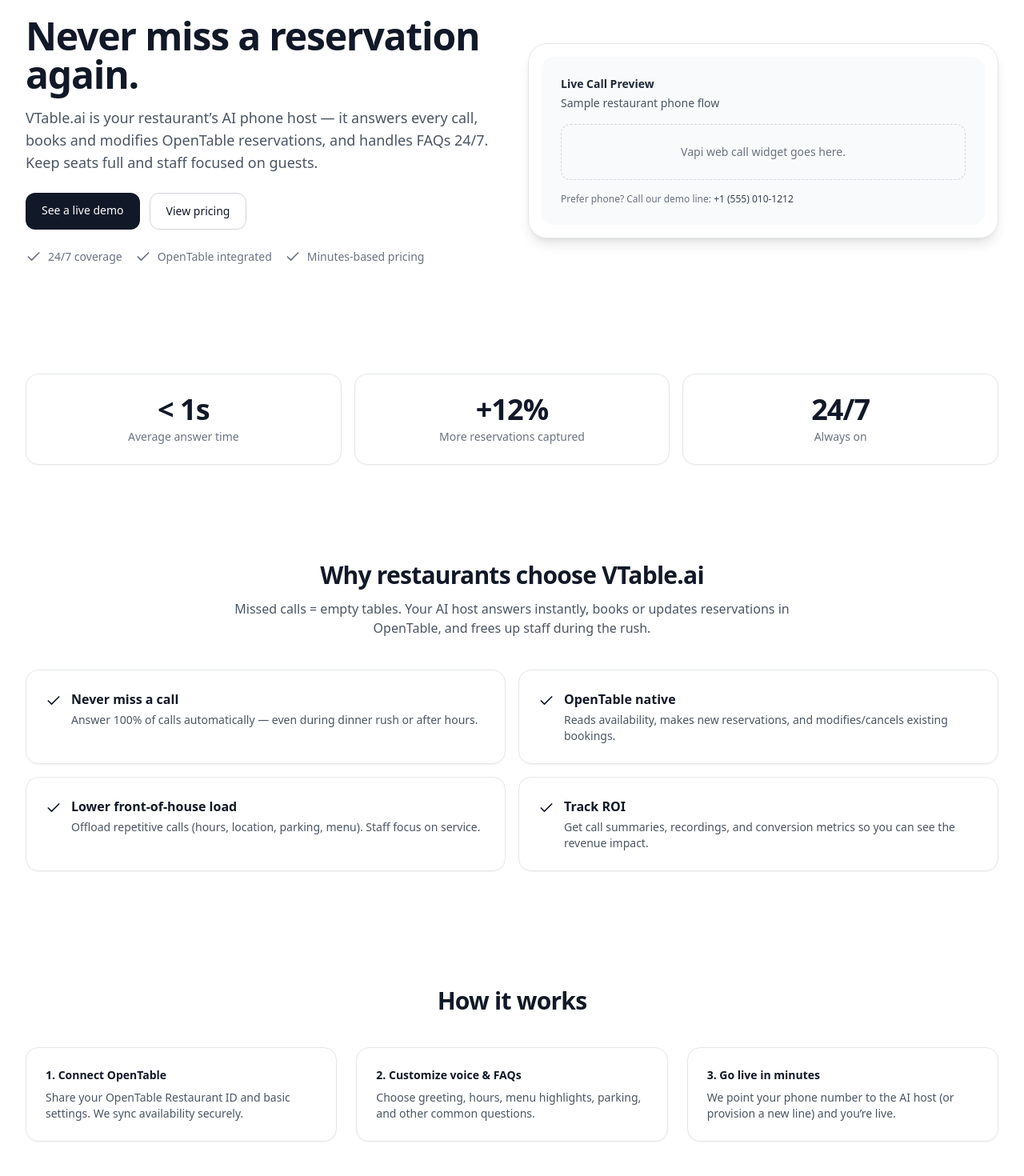
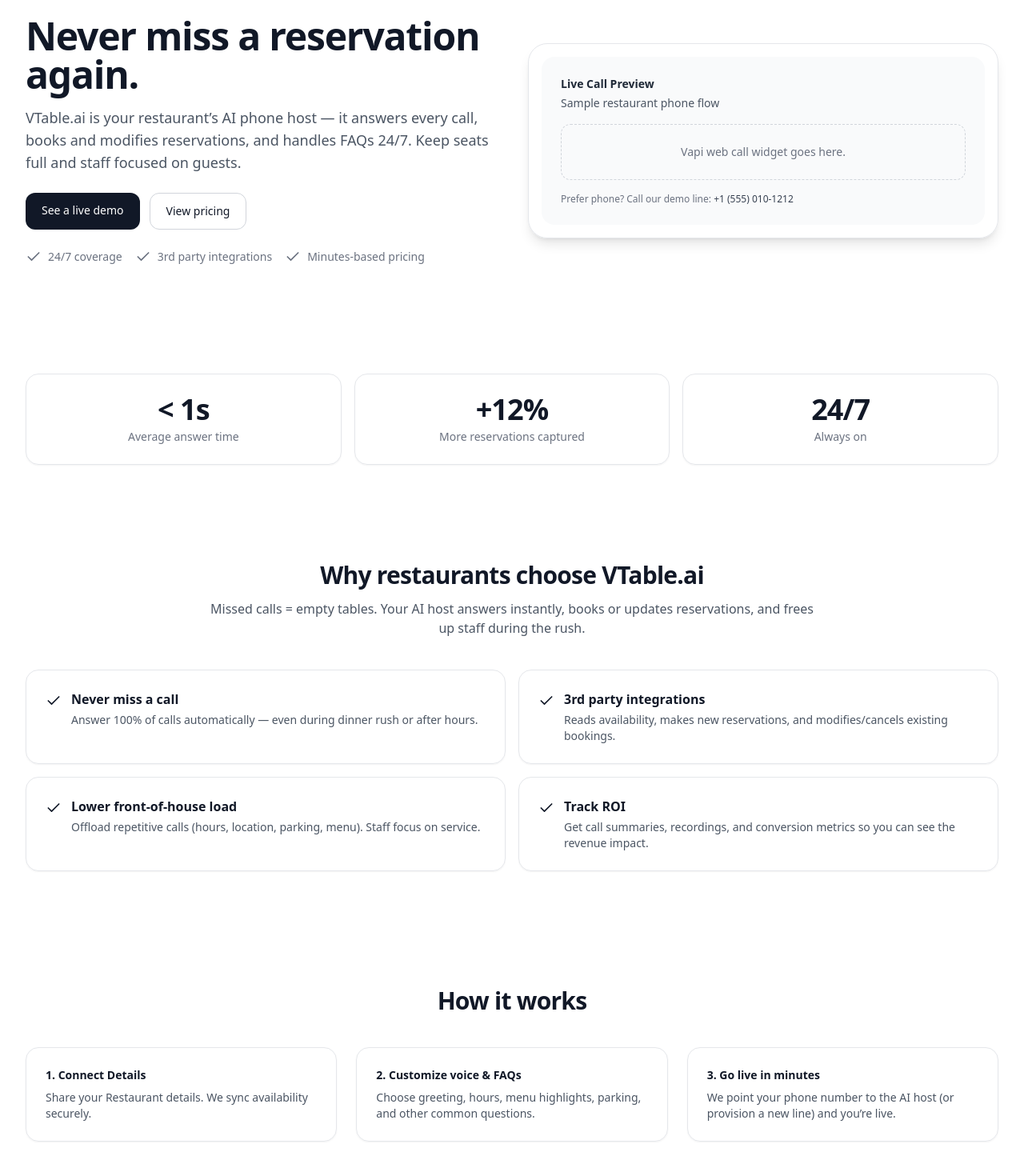
Before and after one commit to ryanrauch/restaurant-ai-landing, a React (Create React App) app: page / in a window 1280 px wide. Shown: the part 140-1610 px from the top of the page at 80% size. Built offline with nearby package versions, Linux system fonts and the light colour scheme.

Commit message:
remove opentable

```diff
--- a/src/LandingPage.jsx
+++ b/src/LandingPage.jsx
@@ -5,7 +5,7 @@
  *
  * What this includes:
  * - Sticky nav, hero, social proof, value props, how-it-works, features, analytics snapshot, pricing, live demo CTA, FAQ, footer
- * - Clear messaging for a Vapi-based phone agent integrated with OpenTable
+ * - Clear messaging for a Vapi-based phone agent integrated with [3rd party vendors]
  * - Placeholder hooks for: Vapi demo widget, Calendly/booking, and contact links
  *
  * How to use:
@@ -106,7 +106,7 @@
             applicationCategory: "BusinessApplication",
             operatingSystem: "Web",
             description:
-              "AI phone agent that answers calls, books and modifies OpenTable reservations, and handles FAQs 24/7.",
+              "AI phone agent that answers calls, books and modifies reservations, and handles FAQs 24/7.",
             offers: {
               "@type": "AggregateOffer",
               lowPrice: 99,
@@ -142,7 +142,7 @@
           </h1>
           <p className="mt-4 text-lg text-gray-600">
             {BRAND_NAME} is your restaurant’s AI phone host — it answers every call, books
-            and modifies OpenTable reservations, and handles FAQs 24/7. Keep seats full
+            and modifies reservations, and handles FAQs 24/7. Keep seats full
             and staff focused on guests.
           </p>
           <div className="mt-6 flex flex-wrap gap-3">
@@ -155,7 +155,7 @@
           </div>
           <div className="mt-6 flex items-center gap-4 text-sm text-gray-500">
             <div className="flex items-center gap-2"><Check /> 24/7 coverage</div>
-            <div className="flex items-center gap-2"><Check /> OpenTable integrated</div>
+            <div className="flex items-center gap-2"><Check /> 3rd party integrations</div>
             <div className="flex items-center gap-2"><Check /> Minutes-based pricing</div>
           </div>
         </div>
@@ -191,7 +191,7 @@
           <h2 className="text-3xl font-semibold tracking-tight">Why restaurants choose {BRAND_NAME}</h2>
           <p className="mt-3 text-gray-600">
             Missed calls = empty tables. Your AI host answers instantly, books or updates
-            reservations in OpenTable, and frees up staff during the rush.
+            reservations, and frees up staff during the rush.
           </p>
         </div>
         <div className="mt-10 grid grid-cols-1 gap-4 md:grid-cols-2">
@@ -200,7 +200,7 @@
             desc="Answer 100% of calls automatically — even during dinner rush or after hours."
           />
           <Feature
-            title="OpenTable native"
+            title="3rd party integrations"
             desc="Reads availability, makes new reservations, and modifies/cancels existing bookings."
           />
           <Feature
@@ -221,9 +221,9 @@
         </div>
         <div className="mt-10 grid grid-cols-1 gap-6 lg:grid-cols-3">
           <div className="rounded-2xl border border-gray-200 p-6 shadow-sm">
-            <div className="text-sm font-semibold">1. Connect OpenTable</div>
+            <div className="text-sm font-semibold">1. Connect Details</div>
             <p className="mt-2 text-sm text-gray-600">
-              Share your OpenTable Restaurant ID and basic settings. We sync availability securely.
+              Share your Restaurant details. We sync availability securely.
             </p>
           </div>
           <div className="rounded-2xl border border-gray-200 p-6 shadow-sm">
@@ -244,7 +244,7 @@
       {/* Features */}
       <Section id="features" className="py-16">
         <div className="grid grid-cols-1 gap-6 lg:grid-cols-3">
-          <Feature title="Reservation booking" desc="Reads real-time availability and books directly into OpenTable." />
+          <Feature title="Reservation booking" desc="Reads real-time availability and books directly into 3rd party vendors." />
           <Feature title="Modify & cancel" desc="Finds existing reservations by phone/name and updates or cancels per policy." />
           <Feature title="After-hours coverage" desc="Capture reservations and messages while you sleep — no voicemail black hole." />
           <Feature title="Multilingual" desc="Serve guests in multiple languages (English/Spanish to start)." />
@@ -308,7 +308,7 @@
             features={[
               "500 included minutes",
               "1 phone number",
-              "OpenTable integration",
+              "3rd party integration",
               "Basic analytics"
             ]}
             ctaText="Start with Starter"
@@ -373,8 +373,8 @@
         </div>
         <div className="mt-8 grid grid-cols-1 gap-4 md:grid-cols-2">
           <FAQItem
-            q="Do you integrate with OpenTable?"
-            a="Yes. We use your OpenTable Restaurant ID to read availability, place new reservations, and modify or cancel existing ones per your policy."
+            q="Do you integrate with 3rd party vendors?"
+            a="Yes. We use your 3rd party vendors to read availability, place new reservations, and modify or cancel existing ones per your policy."
           />
           <FAQItem
             q="Can we keep our current phone number?"
```
